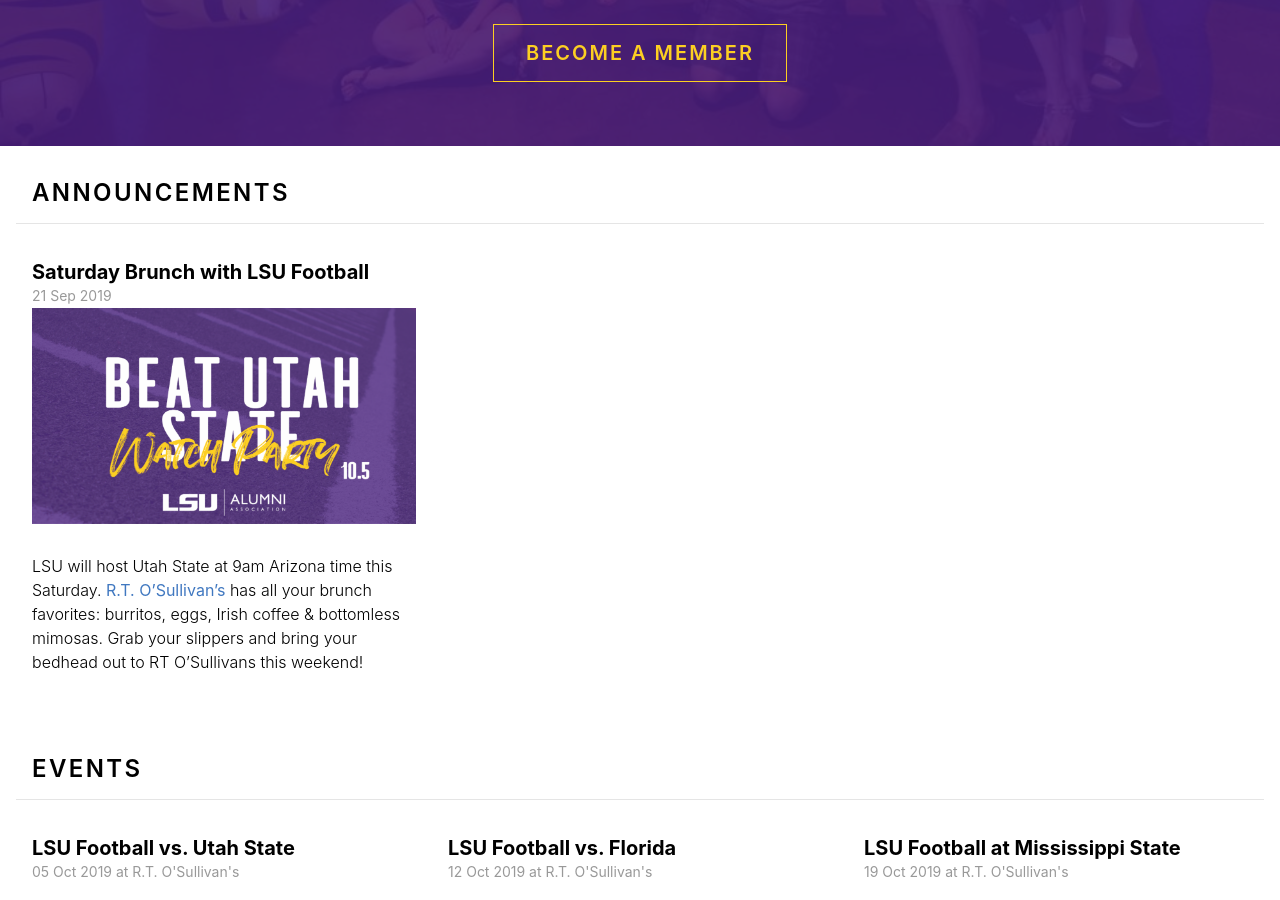
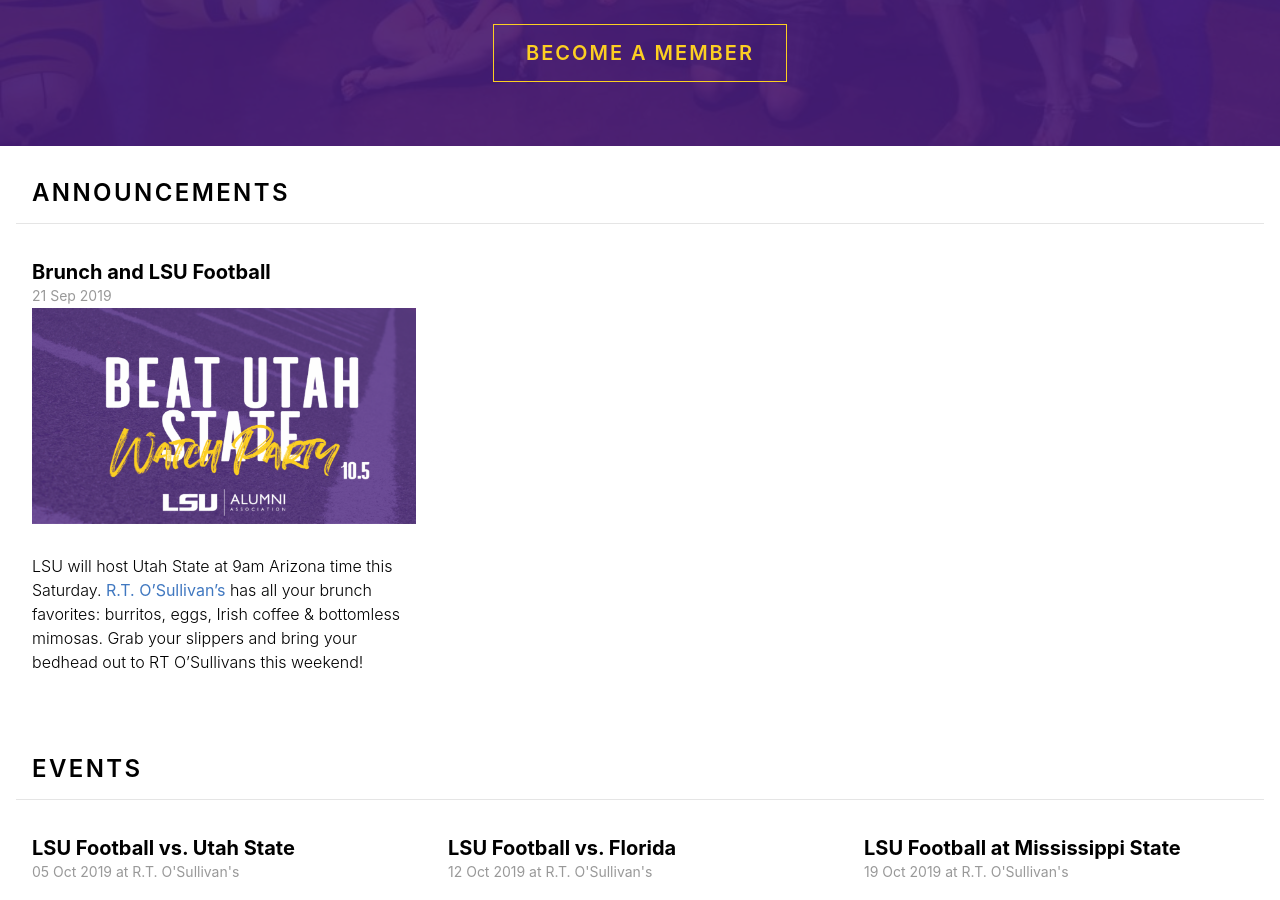
Before and after one commit to lsu-phoenix-alumni/lsu-phoenix-alumni.github.io, a Jekyll site: the page built from index.html, in a window 1280 px wide and 900 px high, scrolled down 697 px. Built offline with Jekyll 4.4.1, drawn with Linux system fonts in a browser that asks for light colours.

Commit message:
Updated Saturday Brunch With Lsu Football

```diff
--- a/_announcements/saturday-brunch-with-lsu-football.markdown
+++ b/_announcements/saturday-brunch-with-lsu-football.markdown
@@ -1,5 +1,5 @@
 ---
-title: Saturday Brunch with LSU Football
+title: Brunch and LSU Football
 date: 2019-09-21 09:00:00 Z
 layout: default
 ---
```
